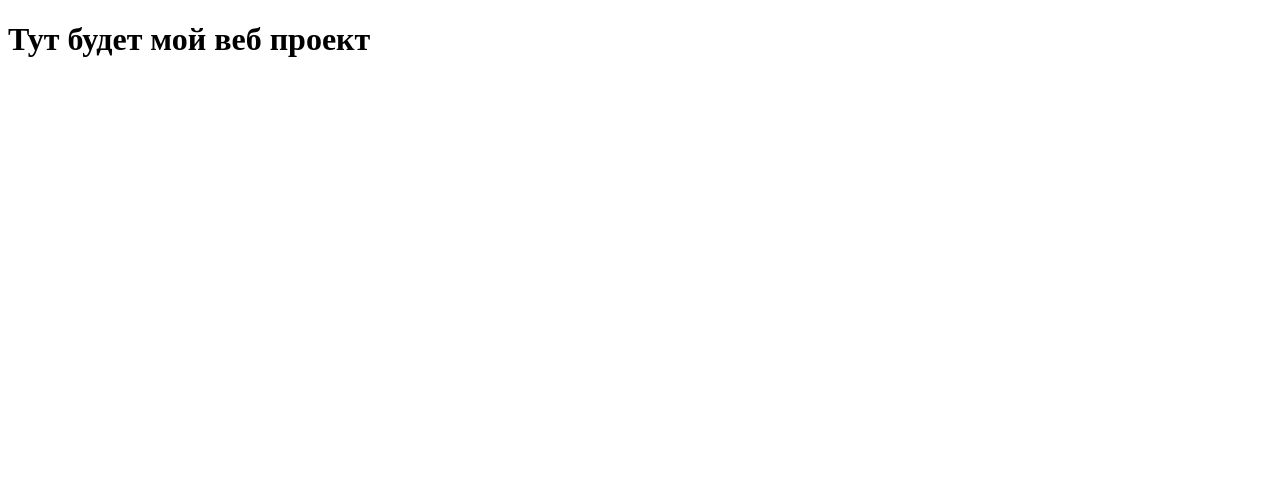
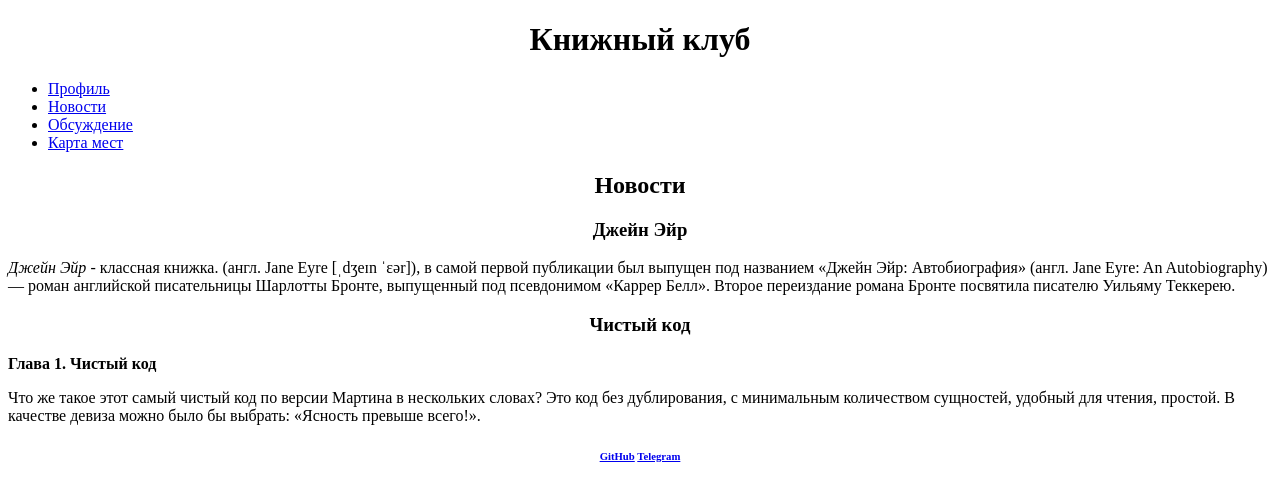
Before and after one commit to luck-o-o-luck/book-club-web, a plain HTML site: page index.html in a window 1280 px wide. Drawn offline with Linux system fonts and the light colour scheme.

Commit message:
feat: add head, main and footer

```diff
--- a/index.html
+++ b/index.html
@@ -1,5 +1,6 @@
 <!DOCTYPE html>
 <html lang="ru">
+
 <head>
     <meta charset="UTF-8">
     <meta name="author" content="Васютинская Ксения">
@@ -7,6 +8,39 @@
 </head>
 
 <body>
-<h1>Тут будет мой веб проект</h1>
+<h1 align="center">Книжный клуб</h1>
+
+<ul class="nav">
+    <li><a href="#">Профиль</a></li>
+    <li><a href="#" target="_self">Новости</a></li>
+    <li><a href="#">Обсуждение</a></li>
+    <li><a href="#">Карта мест</a></li>
+</ul>
+
+<main>
+    <header><h2 align="center">Новости</h2></header>
+
+    <section>
+        <article>
+            <h3 align="center">Джейн Эйр</h3>
+            <p><cite>Джейн Эйр</cite> - классная книжка. (англ. Jane Eyre [ˌdʒeɪn ˈɛər]), в самой первой публикации был выпущен под названием «Джейн Эйр: Автобиография» (англ. Jane Eyre: An Autobiography)
+            — роман английской писательницы Шарлотты Бронте, выпущенный под псевдонимом «Каррер Белл». Второе переиздание романа Бронте посвятила писателю Уильяму Теккерею.</p>
+        </article>
+        <article>
+            <h3 align="center">Чистый код</h3>
+            <b>Глава 1. Чистый код</b>
+
+            <p>Что же такое этот самый чистый код по версии Мартина в нескольких словах? Это код без дублирования, с минимальным количеством сущностей, удобный для чтения, простой.
+                В качестве девиза можно было бы выбрать: «Ясность превыше всего!».</p>
+        </article>
+    </section>
+</main>
+
+<footer>
+    <h6 align="center">
+        <a href="https://github.com/luck-o-o-luck" target="_blank" rel="noopener">GitHub</a>
+        <a href="https://tlgg.ru/@luck_0_0_luck" target="_blank" rel="noopener">Telegram</a>
+    </h6>
+</footer>
 </body>
 </html>
```
